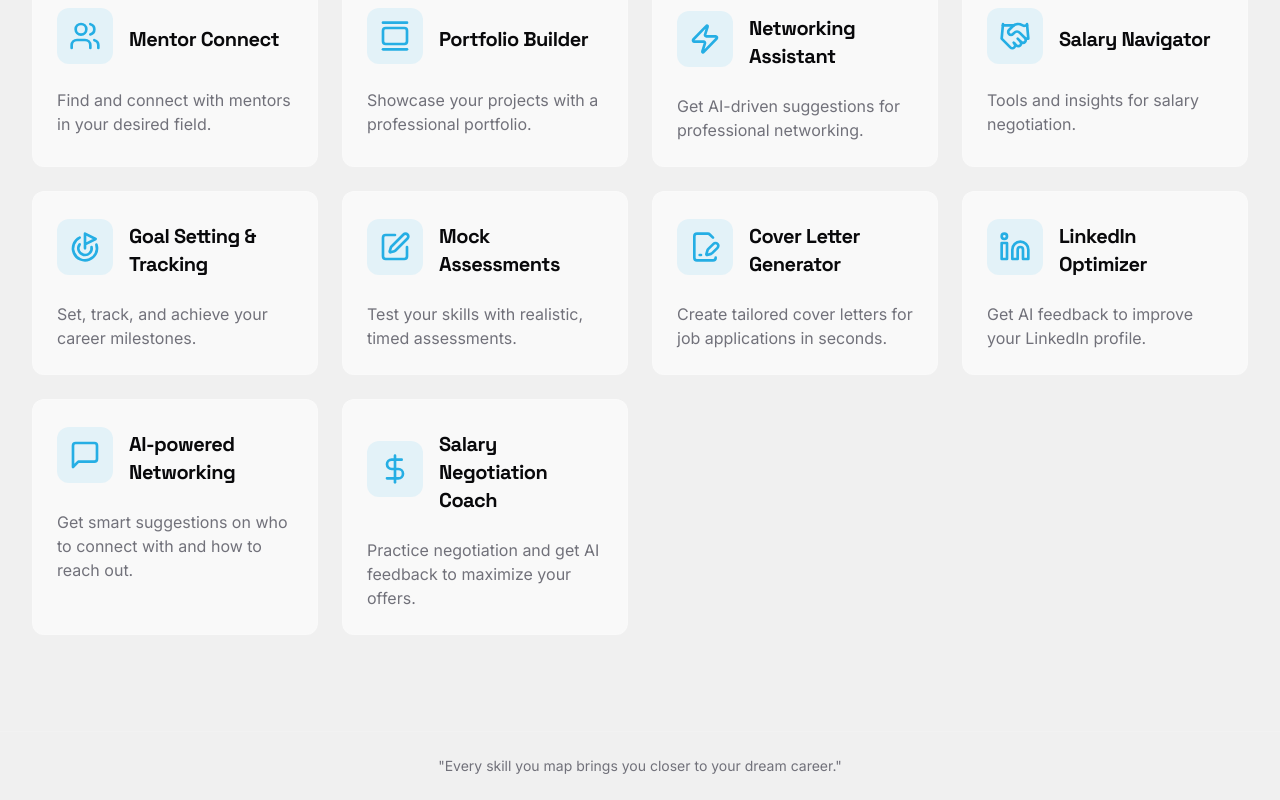
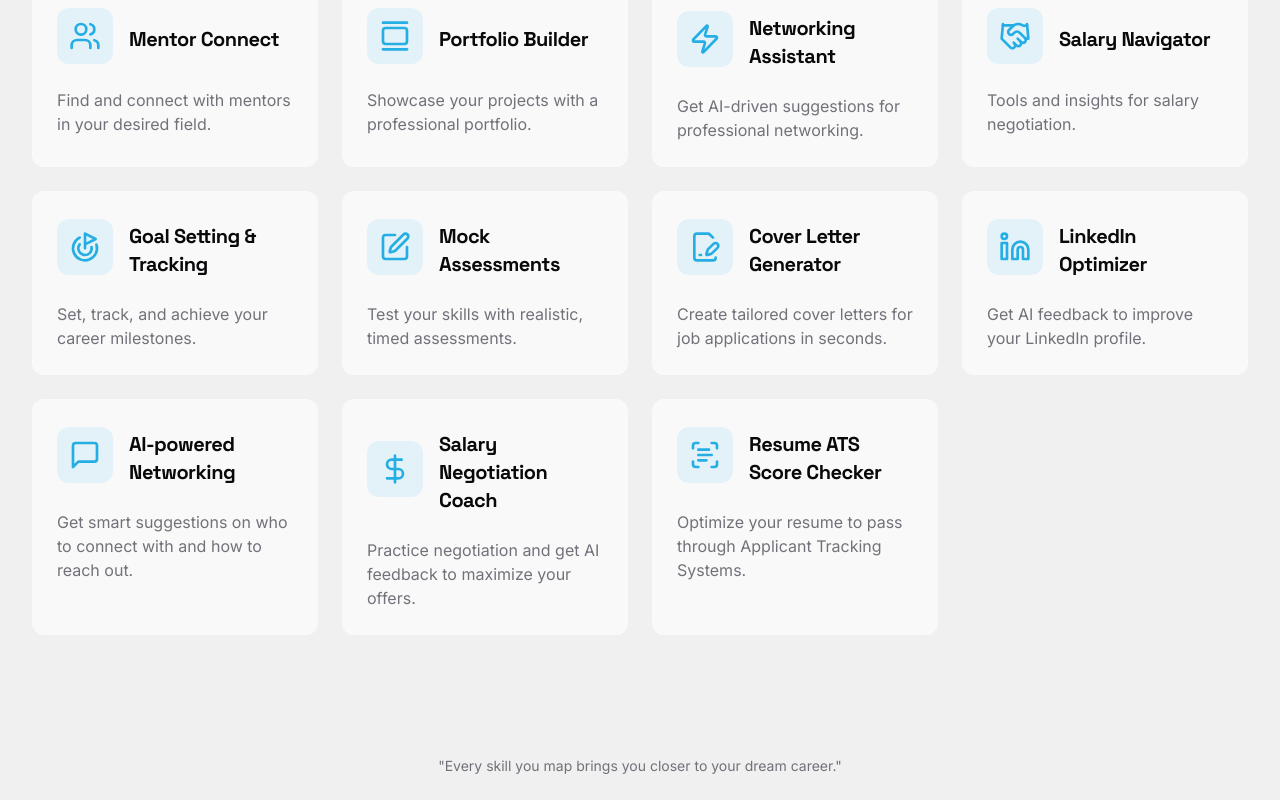
Before and after one commit to deepakinignou/maarg, a Next.js app: page / in a window 1280 px wide. Shown: the part 1239-2039 px from the top of the page. Built offline with nearby package versions, Linux system fonts and the light colour scheme; no server answers.

Commit message:
remume ats socre checker

```diff
--- a/src/app/page.tsx
+++ b/src/app/page.tsx
@@ -1,7 +1,7 @@
 
 import { Button } from '@/components/ui/button';
 import { Card, CardContent, CardHeader, CardTitle } from '@/components/ui/card';
-import { ArrowRight, BrainCircuit, Briefcase, FileText, GraduationCap, LineChart, ListChecks, Target, Search, TrendingUp, Users, GalleryVertical, Zap, Handshake, PenSquare, FileSignature, Goal, MessageSquare, DollarSign } from 'lucide-react';
+import { ArrowRight, BrainCircuit, Briefcase, FileText, GraduationCap, LineChart, ListChecks, Target, Search, TrendingUp, Users, GalleryVertical, Zap, Handshake, PenSquare, FileSignature, Goal, MessageSquare, DollarSign, ScanText } from 'lucide-react';
 import Link from 'next/link';
 
 
@@ -96,6 +96,11 @@ const features = [
     title: 'Salary Negotiation Coach',
     description: 'Practice negotiation and get AI feedback to maximize your offers.',
   },
+  {
+    icon: <ScanText className="h-8 w-8" />,
+    title: 'Resume ATS Score Checker',
+    description: 'Optimize your resume to pass through Applicant Tracking Systems.',
+  },
 ]
 
 export default function HomePage() {
```
